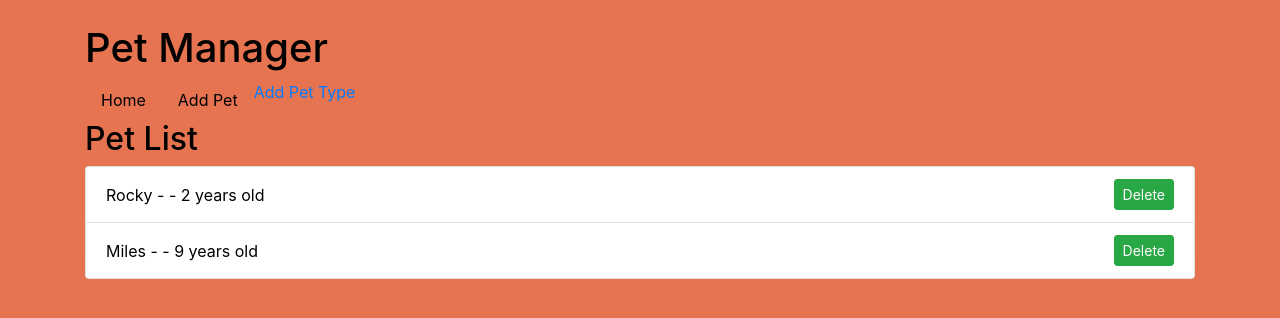
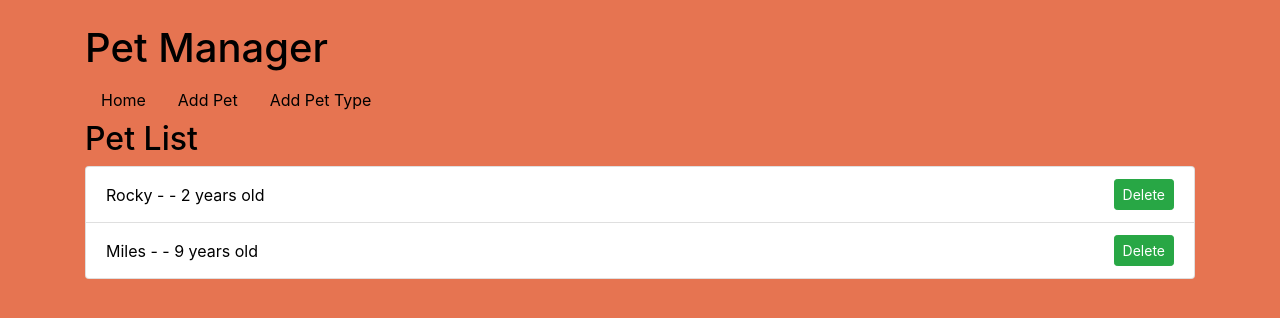
Before and after one commit to hemanthpranav/flask_pet_app, a Flask app: page / in a window 1280 px wide. Shown: the top 318 px of the page. Run offline with Flask 3, Linux system fonts and the light colour scheme; some libraries are stand-ins or nearby versions.

Commit message:
Update base.html

```diff
--- a/templates/base.html
+++ b/templates/base.html
@@ -25,7 +25,7 @@
         <nav class="nav">
             <a class="nav-link" href="{{ url_for('index') }}">Home</a>
             <a class="nav-link" href="{{ url_for('add_pet') }}">Add Pet</a>
-            <a href="{{ url_for('add_type') }}">Add Pet Type</a>
+            <a class="nav-link" href="{{ url_for('add_type') }}">Add Pet Type</a>
         </nav>
         {% with messages = get_flashed_messages(with_categories=True) %}
           {% if messages %}
```
